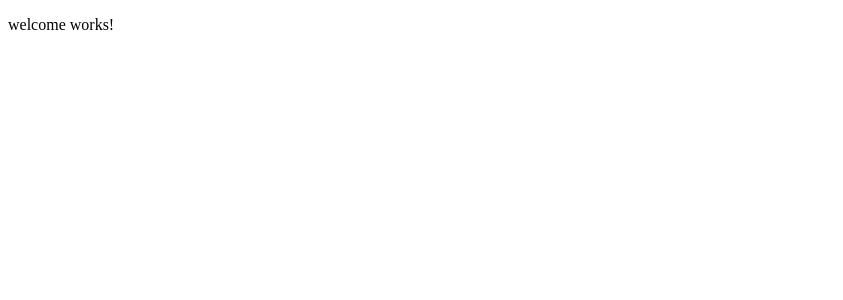
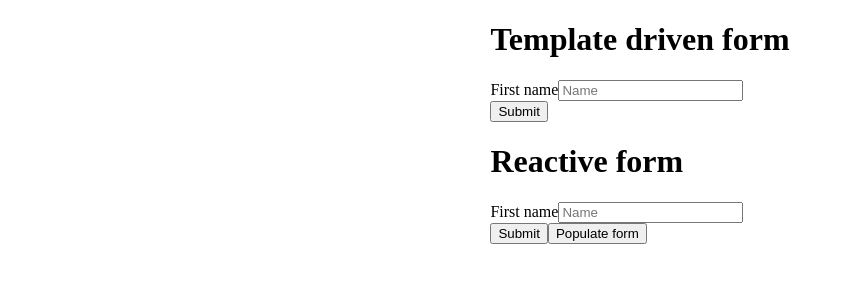
Before and after one commit to JoranRC/angular-forms-practice, an Angular app: page / in a window 1280 px wide. Shown: the top 300 px of the page, without its empty margins (0-843 px from the left). Built offline with nearby package versions, Linux system fonts and the light colour scheme.

Commit message:
Created reactive-form component and template-driven component

```diff
--- /dev/null
+++ b/src/app/reactive-form/reactive-form.component.html
@@ -0,0 +1,20 @@
+<h1>Reactive form</h1>
+
+<form (ngSubmit)="submitForm()"
+      [formGroup]="reactiveForm">
+  <div>
+    <label for="nameIdReactive">First name</label>
+    <input id="nameIdReactive"
+           type="text"
+           placeholder="Name"
+           formControlName="firstName" />
+    <div *ngIf="reactiveForm.get('firstName').touched && reactiveForm.get('firstName').errors?.required">
+        Please enter your first name
+      </div>
+      <div *ngIf="reactiveForm.get('firstName').errors?.minlength">
+        Value must be longer than 3 characters
+      </div>
+  </div>
+  <button type="submit">Submit</button>
+  <button type="button" (click)="populateForm()">Populate form</button>
+</form>
--- /dev/null
+++ b/src/app/reactive-form/reactive-form.component.ts
@@ -0,0 +1,41 @@
+import { Component, OnInit } from '@angular/core';
+import { FormControl, FormGroup, FormBuilder, Validators } from '@angular/forms';
+
+@Component({
+  selector: 'reactive-form-ui',
+  templateUrl: './reactive-form.component.html',
+  styleUrls: ['./reactive-form.component.scss']
+})
+export class ReactiveFormComponent implements OnInit {
+  reactiveForm: FormGroup;
+  firstName: FormControl;
+
+  constructor(private fb: FormBuilder) { }
+
+  ngOnInit(): void {
+    //by hand creation of the reactiveForm without FormBuilder
+    // this.firstName = new FormControl;
+    // this.reactiveForm = new FormGroup({firstName: this.firstName});
+
+    //using the formBuilder service to create the formGroup
+    this.reactiveForm = this.fb.group({
+        firstName: ['', [Validators.required, Validators.minLength(3)]]
+    });
+
+  }
+
+  populateForm(): void {
+     //use setValue to set all the formcontrols, use patchValue if you want to set a subset of the formcontrols
+     //in this case both will work because there is only one formcontrol
+    this.reactiveForm.patchValue({
+        firstName: 'John'
+    });
+
+  }
+
+  submitForm(): void {
+    console.log('Submit in reactive form is called');
+    console.log(this.reactiveForm);
+  }
+
+}
--- /dev/null
+++ b/src/app/template-driven/template-driven.component.html
@@ -0,0 +1,25 @@
+<h1>Template driven form</h1>
+
+<form novalidate
+      (ngSubmit)="submitForm(templateDrivenForm)"
+      #templateDrivenForm="ngForm">
+  <div>
+    <label for="nameId">First name</label>
+    <input id="nameId"
+           type="text"
+           placeholder="Name"
+           required
+           minlength="3"
+           [(ngModel)]="person.firstname"
+           name="firstName"
+           #firstNameVar="ngModel"
+           [ngClass]="{'invalid': (firstNameVar.touched || firstNameVar.dirty) && !firstNameVar.valid}" />
+    <div *ngIf="firstNameVar.touched && firstNameVar.errors?.required">
+      Please enter your first name
+    </div>
+    <div *ngIf="firstNameVar.errors?.minlength">
+      Value must be longer than 3 characters
+    </div>
+  </div>
+  <button type="submit">Submit</button>
+</form>
--- /dev/null
+++ b/src/app/template-driven/template-driven.component.ts
@@ -0,0 +1,24 @@
+import { Component, OnInit } from '@angular/core';
+
+@Component({
+  selector: 'template-driven-ui',
+  templateUrl: './template-driven.component.html',
+  styleUrls: ['./template-driven.component.scss']
+})
+export class TemplateDrivenComponent implements OnInit {
+  person: any;
+
+  constructor() { }
+
+  ngOnInit(): void {
+    this.person = {
+        firstName: ''
+      }
+  }
+
+  submitForm(form: any): void {
+    console.log('Submit in template driven is called');
+    console.log(form);
+  }
+
+}
--- a/src/app/welcome/welcome.component.html
+++ b/src/app/welcome/welcome.component.html
@@ -1 +1,5 @@
-<p>welcome works!</p>
+<div class="page-wrapper">
+    <template-driven-ui></template-driven-ui>
+    <reactive-form-ui></reactive-form-ui>
+
+</div>
--- a/src/app/welcome/welcome.component.scss
+++ b/src/app/welcome/welcome.component.scss
@@ -0,0 +1,4 @@
+.page-wrapper {
+    margin: auto;
+    width: fit-content;
+}
```
Also changed, not shown: src/app/app.module.ts (+8 -1 lines), src/app/reactive-form/reactive-form.component.scss (added), src/app/template-driven/template-driven.component.scss (added), 2 other files (tests, documents, lock files or other folders).
